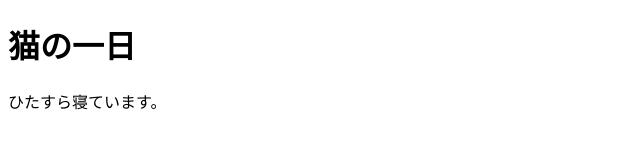
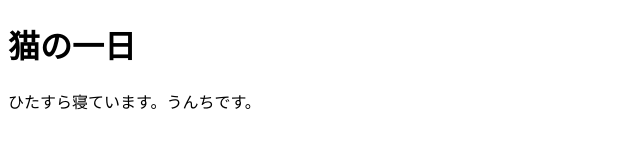
Before and after one commit to Masaki0110/html, a plain HTML site: page index.html in a window 1280 px wide. Shown: the full height of the page, 0-640 px from the left. Drawn offline with Linux system fonts and the light colour scheme.

Commit message:
message changed

```diff
--- a/index.html
+++ b/index.html
@@ -8,6 +8,6 @@
 
     <body>
         <h1>猫の一日</h1>
-        <p>ひたすら寝ています。</p>
+        <p>ひたすら寝ています。うんちです。</p>
     </body>
 </html>
```
